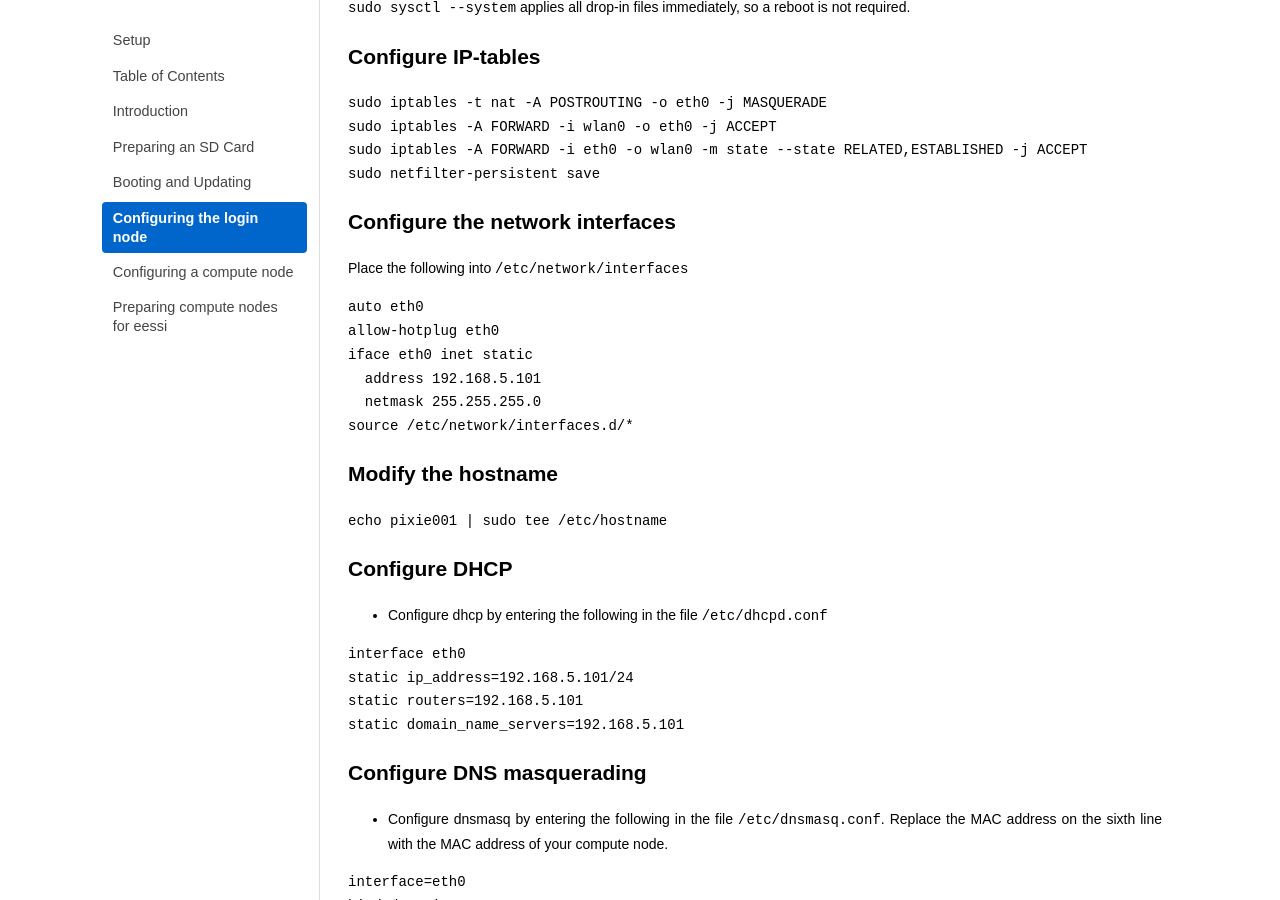
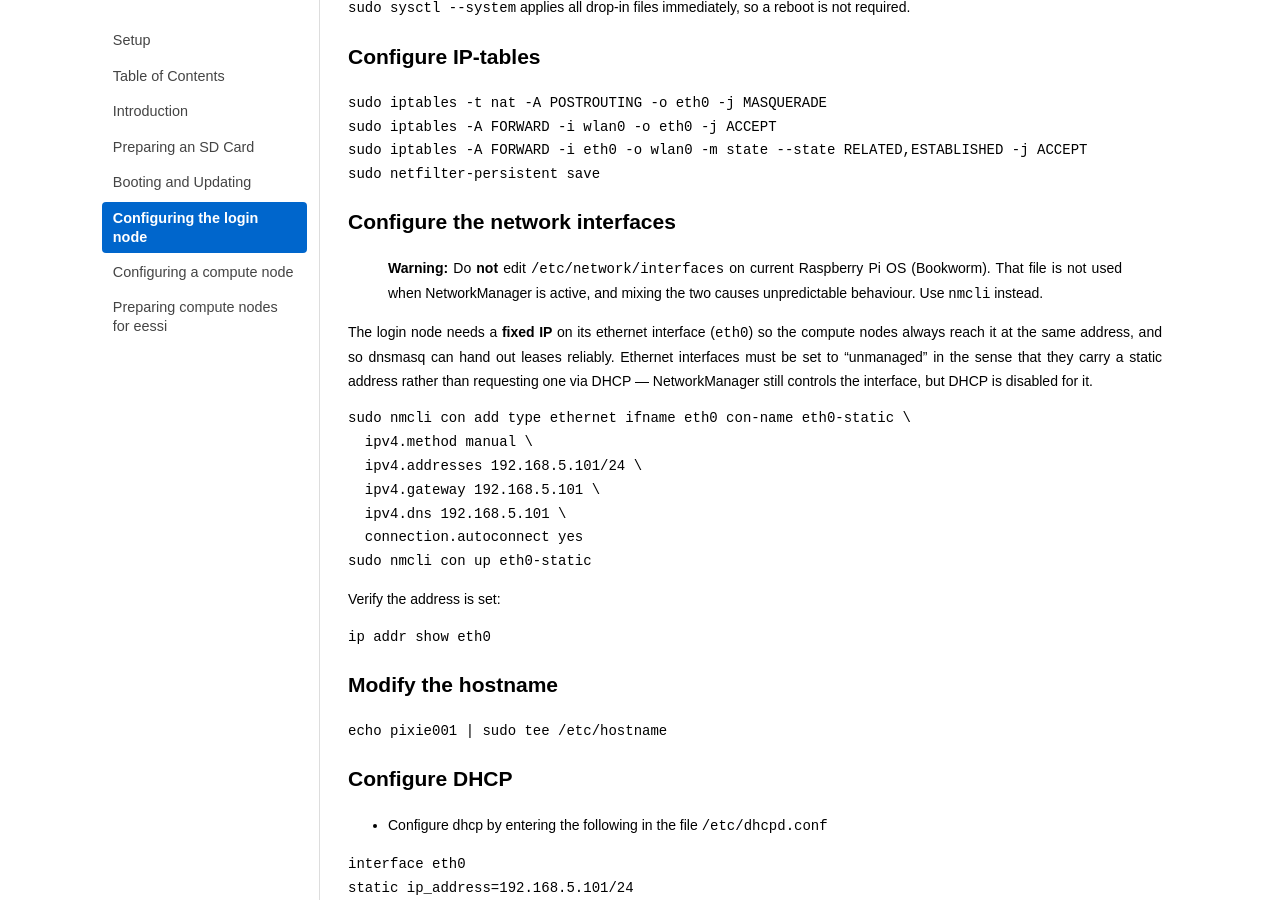
Before and after one commit to carpentriesoffline/Building_a_miniHPC_for_Training, a Jekyll site: the page built from 04-configurationLogin.md, in a window 1280 px wide and 900 px high, scrolled down 643 px. Built offline with Jekyll 4.4.1, drawn with Linux system fonts in a browser that asks for light colours.

Commit message:
fix: Static IP / network interfaces (towards #11)
The doc uses /etc/network/interfaces, which conflicts
with NetworkManager and systemd-networkd on current Raspbian. Replace with the nmcli
method (George's notes), or the systemd-networkd method. Add a callout warning against
using /etc/network/interfaces.

````diff
--- a/04-configurationLogin.md
+++ b/04-configurationLogin.md
@@ -43,15 +43,30 @@ sudo netfilter-persistent save
 
 ## Configure the network interfaces
 
-Place the following into `/etc/network/interfaces`
+> **Warning:** Do **not** edit `/etc/network/interfaces` on current Raspberry Pi OS (Bookworm).
+> That file is not used when NetworkManager is active, and mixing the two causes unpredictable
+> behaviour. Use `nmcli` instead.
+
+The login node needs a **fixed IP** on its ethernet interface (`eth0`) so the compute nodes
+always reach it at the same address, and so dnsmasq can hand out leases reliably.
+Ethernet interfaces must be set to "unmanaged" in the sense that they carry a static address
+rather than requesting one via DHCP — NetworkManager still controls the interface, but DHCP
+is disabled for it.
 
 ```bash
-auto eth0
-allow-hotplug eth0
-iface eth0 inet static
-  address 192.168.5.101
-  netmask 255.255.255.0
-source /etc/network/interfaces.d/*
+sudo nmcli con add type ethernet ifname eth0 con-name eth0-static \
+  ipv4.method manual \
+  ipv4.addresses 192.168.5.101/24 \
+  ipv4.gateway 192.168.5.101 \
+  ipv4.dns 192.168.5.101 \
+  connection.autoconnect yes
+sudo nmcli con up eth0-static
+```
+
+Verify the address is set:
+
+```bash
+ip addr show eth0
 ```
 
 ## Modify the hostname
````
